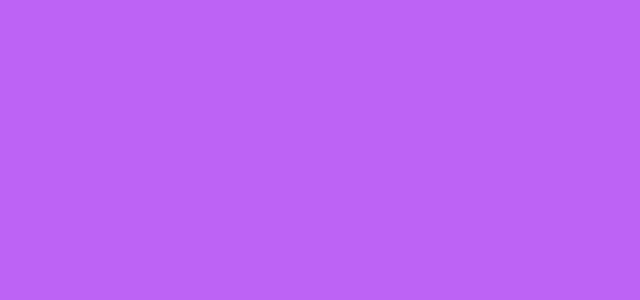
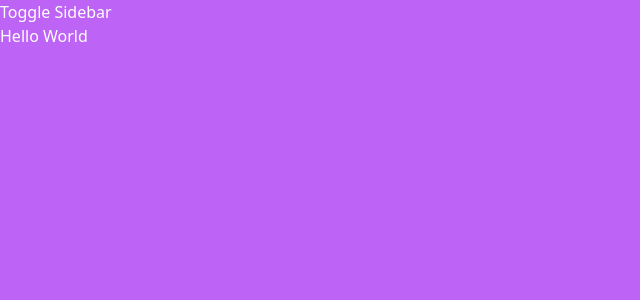
Before and after one commit to yousongsun/gdsc-hackathon-2024, a React (Vite) app in the folder frontend/: page / in a window 1280 px wide. Shown: the top 300 px of the page, without its empty margins (0-640 px from the left). Built offline with nearby package versions, Linux system fonts and the light colour scheme.

Commit message:
feat: added sidebar logic

```diff
--- a/frontend/index.html
+++ b/frontend/index.html
@@ -2,7 +2,7 @@
 <html lang="en">
   <head>
     <meta charset="UTF-8" />
-    <link rel="icon" type="image/svg+xml" href="/vite.svg" />
+    <link rel="icon" type="image/svg+xml" href="./src/assets/icon.jpg" />
     <meta name="viewport" content="width=device-width, initial-scale=1.0" />
     <title>Dosecat</title>
   </head>
--- a/frontend/src/App.jsx
+++ b/frontend/src/App.jsx
@@ -1,10 +1,18 @@
-import React from 'react'
+import React, { useState } from 'react'
 import './App.css'
+import WebSidebar from './components/WebSidebar'
 
 
 const App = () => {
+
+  const [sidebarVisible, setsidebarVisible] = useState(false)
+
   return (
-    <div className = 'w-screen h-screen bg-primary'></div>
+    <div className = 'w-screen h-screen bg-primary'>
+        <button className='text-white' onClick={() => setsidebarVisible(!sidebarVisible)}>Toggle Sidebar</button>
+        <h1 className='text-white'>Hello World</h1>
+      <WebSidebar sidebarVisible={sidebarVisible} />
+    </div>
   )
 }
 
--- a/frontend/src/components/Prescriptions.jsx
+++ b/frontend/src/components/AllPrescriptions.jsx
@@ -1,9 +1,9 @@
 import React from 'react'
 
-const Prescriptions = () => {
+const AllPrescriptions = () => {
   return (
     <div>Prescriptions</div>
   )
 }
 
-export default Prescriptions
+export default AllPrescriptions
--- /dev/null
+++ b/frontend/src/components/WebSidebar.jsx
@@ -0,0 +1,13 @@
+import React, { useState } from 'react'
+
+const WebSidebar = ({ sidebarVisible }) => {
+
+
+  return (
+      <div className={sidebarVisible ? 'flex' : ' hidden'}>
+        HJello
+      </div>
+  )
+}
+
+export default WebSidebar
```
Also changed, not shown: frontend/src/components/Prescription.jsx (added).
